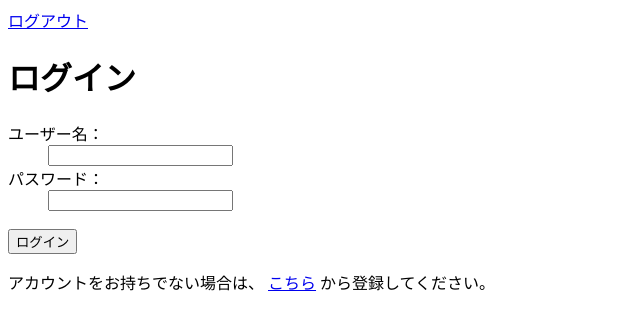
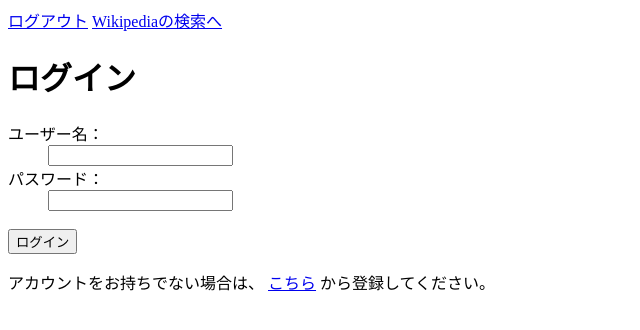
Before and after one commit to yoshimi-43/my_memo_app, a Flask app: page /auth/ in a window 1280 px wide. Shown: the top 330 px of the page, without its empty margins (0-640 px from the left). Run offline with Flask 3, Linux system fonts and the light colour scheme; the visitor is signed in with stand-in values (Sample User, id 1); some libraries are stand-ins or nearby versions.

Commit message:
base.html修正(Wiki機能追加)

```diff
--- a/templates/base.html
+++ b/templates/base.html
@@ -7,6 +7,7 @@
 <body>
   {% if current_user.is_authenticated %}
     <a href="{{ url_for('auth.logout') }}">ログアウト</a>
+    <a href="{{ url_for('wiki.search') }}">Wikipediaの検索へ</a>
   {% endif %}
   {% block content %}{% endblock %}
 </body>
```
